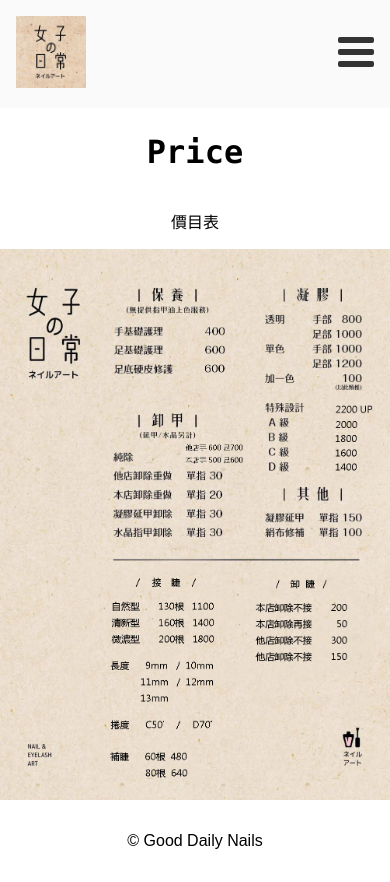
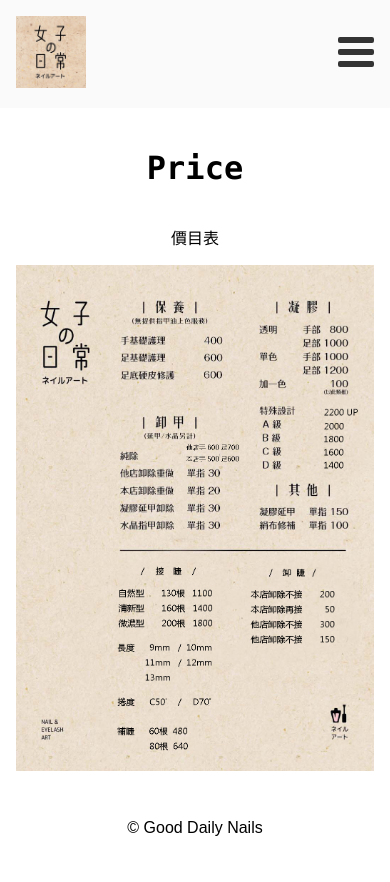
Before and after one commit to kkshen3352/Good-Daily-Nails, a Next.js app: page /price in a window 390 px wide. Built offline with nearby package versions, Linux system fonts and the light colour scheme.

Commit message:
ud_prict_rwd

```diff
--- a/styles/prict/prict.module.css
+++ b/styles/prict/prict.module.css
@@ -11,3 +11,9 @@
     align-items: center;
     justify-content: center;
 }
+
+@media screen and (max-width: 393px) {
+    .wrapper {
+        padding: 1rem;
+    }
+}
```
